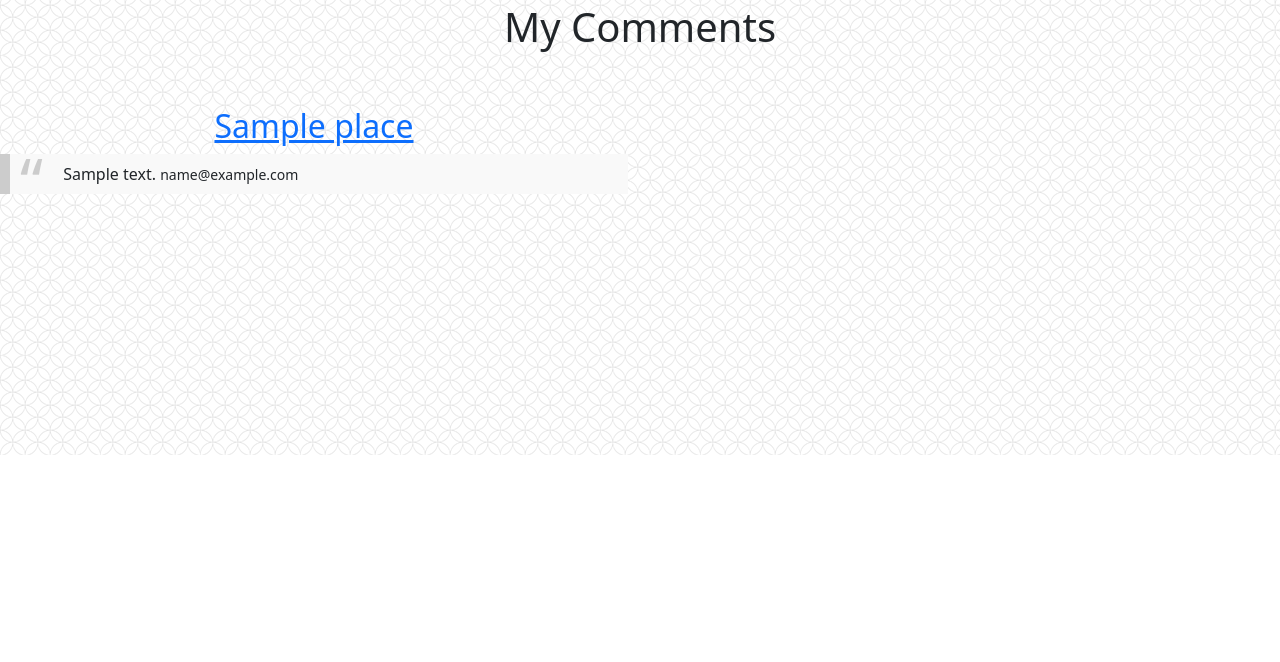
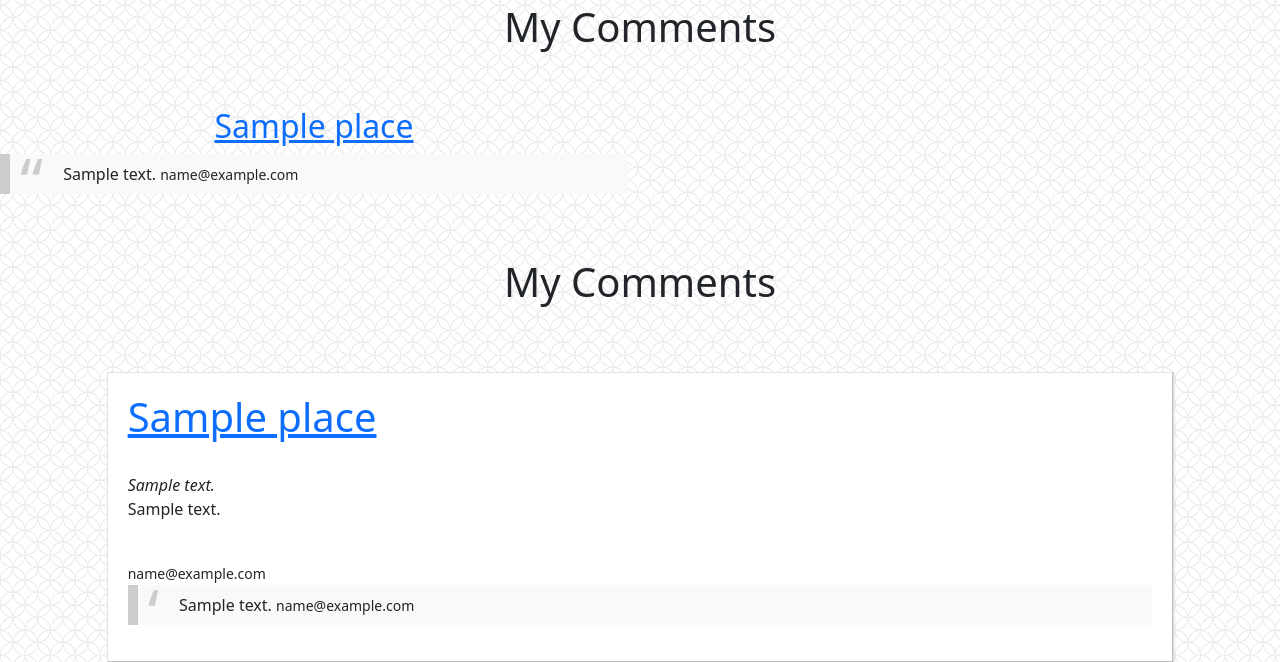
Before and after one commit to jeffreytoconnell/nomster, a Rails app: page /users/1 in a window 1280 px wide. Shown: the part 345-1007 px from the top of the page. Before the commit the page ends 800 px from the top, so only its background shows below. Run offline with Rails 7, Linux system fonts and the light colour scheme; tables that the repository leaves empty hold one stand-in row (values such as "Sample post"); style sheets or scripts are compiled from the project's sources; some libraries are stand-ins or nearby versions.

Commit message:
Fixed some styling

```diff
--- a/app/assets/stylesheets/master.scss
+++ b/app/assets/stylesheets/master.scss
@@ -89,8 +89,9 @@ blockquote {
   }
 
   .carousel-inner > .carousel-item > img, .carousel-inner > .carousel-item > a > img {
-    max-height: 550px;
-    width: 100%;
+    max-height: 300px;
+    width: 33%;
+    margin-top: 0px;
   }
 
   .carousel-caption {
@@ -99,11 +100,12 @@ blockquote {
     font-weight: 100;
     text-shadow: rgba(0, 0, 0, 0.95) 2px 2px;
     background-color: rgba(0, 0, 0, 0.5);
-    width: 100%;
+    width: auto;
     position: absolute;
     left: 0;
   }
 
   .carousel {
     box-shadow: 0px 3px 8px #2a2a2a;
+    margin-top: -8px;
   }
--- a/app/views/users/show.html.erb
+++ b/app/views/users/show.html.erb
@@ -31,3 +31,32 @@
   </div>
     <% end %>
     </div>
+
+
+<br /><br />
+<div class="clear"></div>
+<h1 class="text-center">My Comments</h1>
+<br /><br />
+<% @user.places.each do |place| %>
+  <div class="booyah-box col-10 offset-1">
+    <h1><%= link_to place.name, place_path(place) %></h1><br />
+    <i><%= place.address %></i><br />
+    <p><%= place.description %></p><br />
+
+    <% if place.user.present? %>
+      <small><%= place.user.email %></small>
+    <% end %>
+
+    <% if place.comments.present? %>
+      <div class="col-12">
+        <blockquote>
+          <% if place.comments.last.humanized_rating.present? %>
+            <b><%= place.comments.last.humanized_rating %></b> -
+          <% end %>
+          <%= place.comments.last.message %>
+          <small><%= place.comments.last.user.email %></small>
+        </blockquote>
+      </div>
+    <% end %>
+  </div>
+<% end %>
```
Also changed, not shown: app/views/places/index.html.erb (+15 -11 lines), app/assets/images/slider1.png, app/assets/images/slider5.png (added), app/assets/images/slider7.png (added), app/assets/images/slider8.jpg (added), app/assets/images/slider9.png (added), app/assets/images/spiration_dark.png (added), 1 other file.
